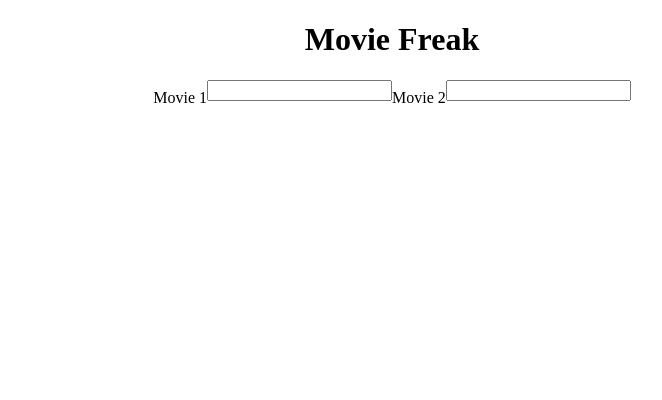
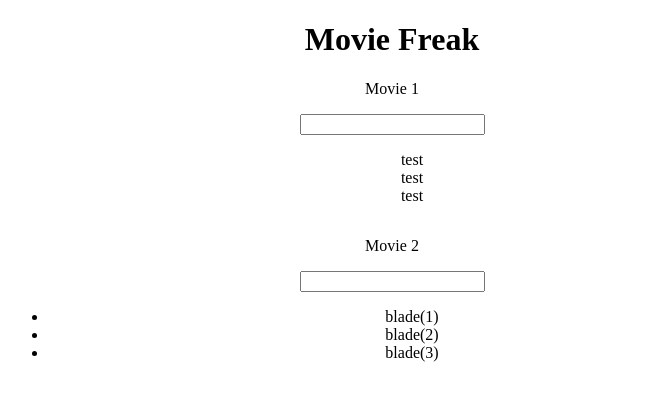
Before and after one commit to BianGode/moman, a plain HTML site: page index.html in a window 1280 px wide. Shown: the whole page, without its empty margins (248-910 px from the left). Drawn offline with Linux system fonts and the light colour scheme.

Commit message:
added a few styling and tried to learn some new css

```diff
--- a/index.html
+++ b/index.html
@@ -12,17 +12,27 @@
   <div class="main-wrapper">
     <h1>Movie Freak</h1>
     <div class="input-wrapper">
+      <div class="movieOne-wrapper">
         <p>Movie 1</p>
-      <div class="movieOne-Wrapper">
+        <div class="movieOne-input-wrapper">
           <input id="movieOne" type="text">
           <ul id="movieAutocomplete">
+            <li>test</li>
+            <li>test</li>
+            <li>test</li>
           </ul>
         </div>
+      </div>
+      <div class="movieTwo-wrapper">
         <p>Movie 2</p>
-      <div class="movieTwo-Wrapper">
+        <div class="movieTwo-input-wrapper">
           <input id="movieTwo" type="text">
-        <ul>
+          <ul id="movieAutocompleteTwo">
+            <li>blade(1)</li>
+            <li>blade(2)</li>
+            <li>blade(3)</li>
           </ul>
+        </div>
       </div>
     </div>
   </div>
--- a/main.js
+++ b/main.js
@@ -7,7 +7,6 @@ function renderData(data) {
     image.src = el.Poster
     // console.log(el)
     document.getElementById('movieAutocomplete').append(li)
-    // document.getElementById('dump').append(image)
   });
 }
 
--- a/styles.css
+++ b/styles.css
@@ -11,19 +11,28 @@ body {
 }
 .input-wrapper {
     width: 60%;
-    display: flex;
+    /* display: flex;
     align-items: center;
-    justify-content: center;
+    justify-content: center; */
     margin: 0 auto;
 }
 .input-wrapper > p {
     margin: 0 ;
 }
-.movieOne-Wrapper > #movieAutocomplete {
+.movieOne-input-wrapper {
+    display: inline-block;
     position: relative;
-    background-color: blueviolet;
+}
+.movieAutocomplete {
+    position: absolute;
+    min-width: 180px;
+    z-index: 1;
+}
+#movieAutocomplete li{
+    display: block;
+    text-decoration: none;
+    list-style-type: none;
+}
+.movieOne-input-wrapper {
 
 }
-.MovieAutocomplete {
-
-}
```
Lines whose indentation alone changed are shown as unchanged.
